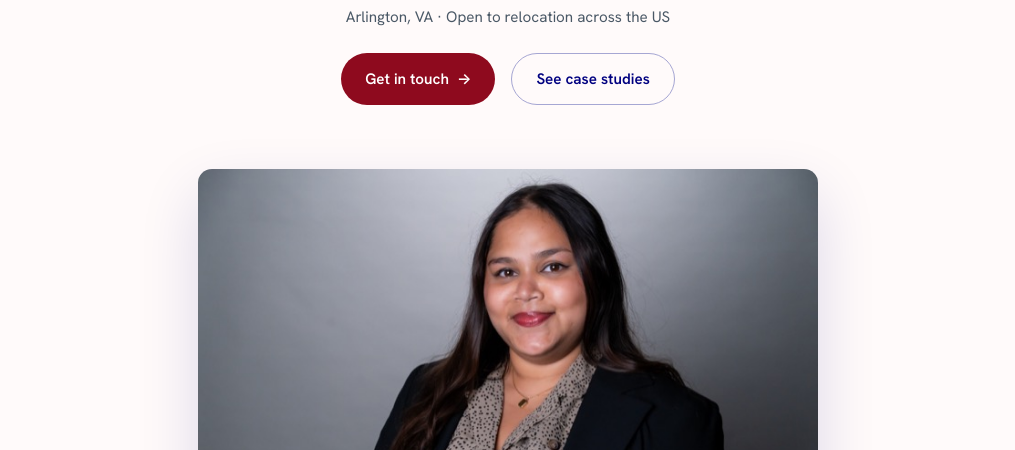
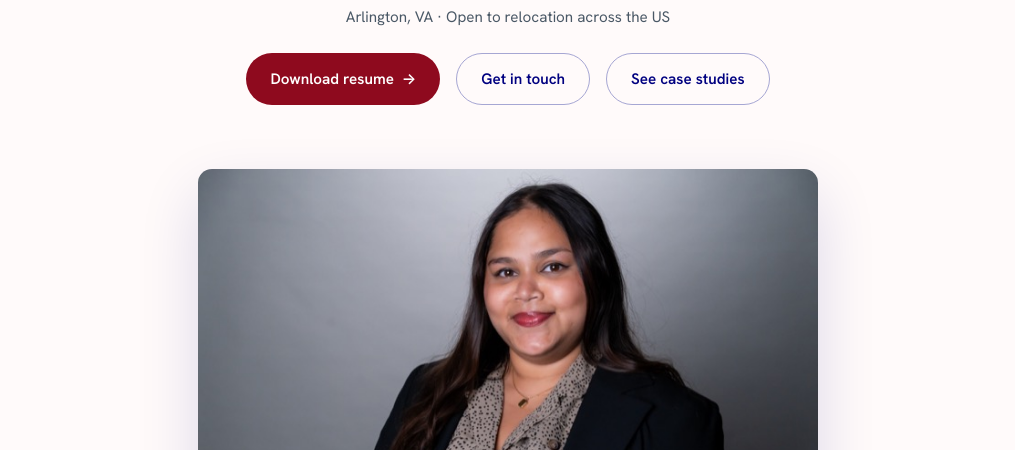
Before and after one commit to PoojaDBarot/pooja-portfolio-operations, a plain HTML site: page index.html in a window 1280 px wide. Shown: the part 350-800 px from the top of the page, without its empty margins (132-1147 px from the left). Drawn offline with Linux system fonts and the light colour scheme.

Commit message:
feat(resume): add downloadable resume with a clear button
Download resume is the primary hero button, also on Contact and in the
footer of every page. The resume's portfolio link points at the new site.

Co-Authored-By: Claude Sonnet 5.5 <noreply@anthropic.com>

```diff
--- a/index.html
+++ b/index.html
@@ -50,7 +50,8 @@
         <p class="hero-title hero-rise">Business Operations · Revenue &amp; CRM Operations · Marketing Operations</p>
         <p class="hero-location hero-rise">Arlington, VA · Open to relocation across the US</p>
         <div class="hero-actions hero-rise">
-          <a class="btn btn-primary" href="contact.html">Get in touch</a>
+          <a class="btn btn-primary" href="assets/resumes/Pooja-Barot-Resume-Business-Operations.docx" download>Download resume</a>
+          <a class="btn btn-secondary" href="contact.html">Get in touch</a>
           <a class="btn btn-secondary" href="projects.html">See case studies</a>
         </div>
         <figure class="hero-frame hero-rise">
@@ -233,6 +234,7 @@
     <div class="container footer-row">
       <p>&copy; 2026 Pooja Barot</p>
       <ul class="footer-links">
+        <li><a href="assets/resumes/Pooja-Barot-Resume-Business-Operations.docx" download>Resume</a></li>
         <li><a href="mailto:poobarot96@gmail.com">Email</a></li>
         <li><a href="https://www.linkedin.com/in/poojadbarot" target="_blank" rel="noopener noreferrer">LinkedIn</a></li>
       </ul>
```
Also changed, not shown: about.html (+1 -0 lines), contact.html (+2 -0 lines), education.html (+1 -0 lines), experience.html (+1 -0 lines), project-asu.html (+1 -0 lines), project-automation.html (+1 -0 lines), project-europelab.html (+1 -0 lines), project-festival.html (+1 -0 lines), project-hexafort.html (+1 -0 lines), projects.html (+1 -0 lines), skills.html (+1 -0 lines), tools.html (+1 -0 lines), 2 other files.
